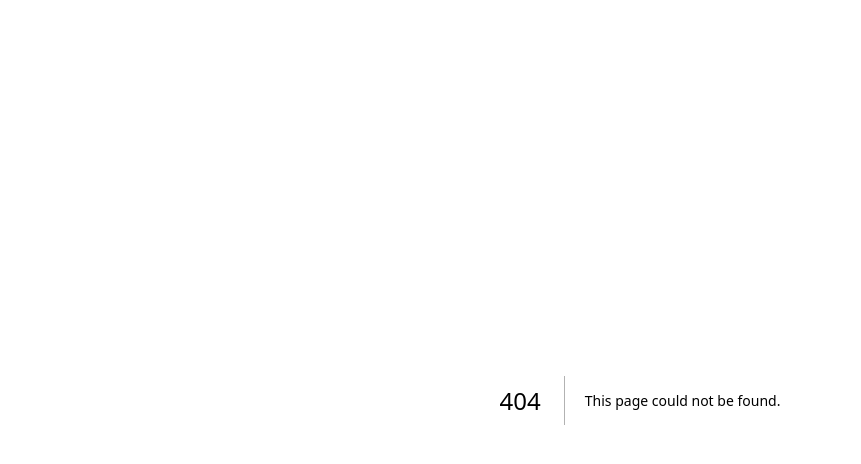
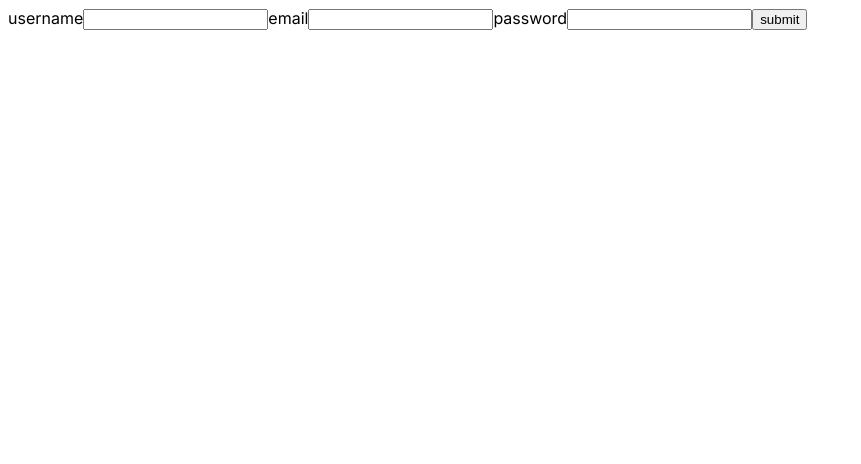
Before and after one commit to saranatour1/todolist-task, a Next.js app in the folder apps/web/: page /signup in a window 1280 px wide. Before the commit this address had no page. Shown: the top 464 px of the page, without its empty margins (0-861 px from the left). Built offline with nearby package versions, Linux system fonts and the light colour scheme.

Commit message:
Chore(TOD-12): signup route api end point

```diff
--- a/apps/web/package.json
+++ b/apps/web/package.json
@@ -9,12 +9,18 @@
     "lint": "next lint"
   },
   "dependencies": {
+    "@auth/prisma-adapter": "^2.0.0",
+    "@next-auth/prisma-adapter": "0.4.4-canary.81",
     "@prisma/client": "5.13.0",
+    "@vinejs/vine": "^2.0.0",
+    "bcrypt": "^5.1.1",
     "next": "14.2.3",
+    "next-auth": "^4.24.7",
     "react": "^18",
     "react-dom": "^18"
   },
   "devDependencies": {
+    "@types/bcrypt": "^5.0.2",
     "@types/node": "^20.11.24",
     "@types/react": "^18",
     "@types/react-dom": "^18",
--- /dev/null
+++ b/apps/web/src/app/api/auth/[...nextauth]/route.ts
@@ -0,0 +1,6 @@
+import { authOptions } from "@/config/authoptions";
+import NextAuth from "next-auth";
+
+const handler = NextAuth(authOptions);
+
+export { handler as GET, handler as POST };
--- /dev/null
+++ b/apps/web/src/app/signup/page.tsx
@@ -0,0 +1,64 @@
+'use client'
+
+import { FormEvent, useEffect, useState } from "react";
+
+
+function page() {
+  const [data, setData] = useState({
+    email:"",
+    password:"",
+    username:"",
+  })
+
+
+  const registerUser = async (e: FormEvent<HTMLFormElement>) => {
+    e.preventDefault();
+    try {
+      const response = await fetch('/api/auth/signup', {
+        credentials: "include",
+        method: "post",
+        headers: {
+          "Content-Type": "application/json"
+        },
+        body: JSON.stringify(data)
+      });
+
+      if (!response.ok) {
+        throw new Error(`HTTP error! Status: ${response.status}`);
+      }
+
+      const userInfo = await response.json(); // Await the response.json()
+      console.log(userInfo);
+    } catch (e) {
+      console.log("failed to sign up", e);
+    }
+  };
+
+
+
+  useEffect(()=>{
+    console.log(data)
+  },[data])
+  return (
+    <div>
+      <form action="post" onSubmit={registerUser}>
+        <label>
+          <span>username</span>
+          <input type="text" name="username" id="username" value={data.username} onChange={(e)=>setData({...data, username:e.currentTarget.value})}/>
+        </label>
+
+        <label>
+          <span>email</span>
+          <input type="text" name="email" id="email" value={data.email} onChange={(e)=>setData({...data, email:e.currentTarget.value})}/>
+        </label>
+        <label>
+          <span>password</span>
+          <input type="text" name="password" id="password" value={data.password} onChange={(e)=>setData({...data, password:e.currentTarget.value})} />
+        </label>
+        <button>submit</button>
+      </form>
+    </div>
+  );
+}
+
+export default page;
```
Also changed, not shown: apps/web/src/app/api/auth/signup/route.ts (added, +46 -0 lines), apps/web/src/config/authoptions.ts (added, +36 -0 lines), apps/web/src/prisma/db.ts (added, +8 -0 lines), 1 other file (tests, documents, lock files or other folders).
